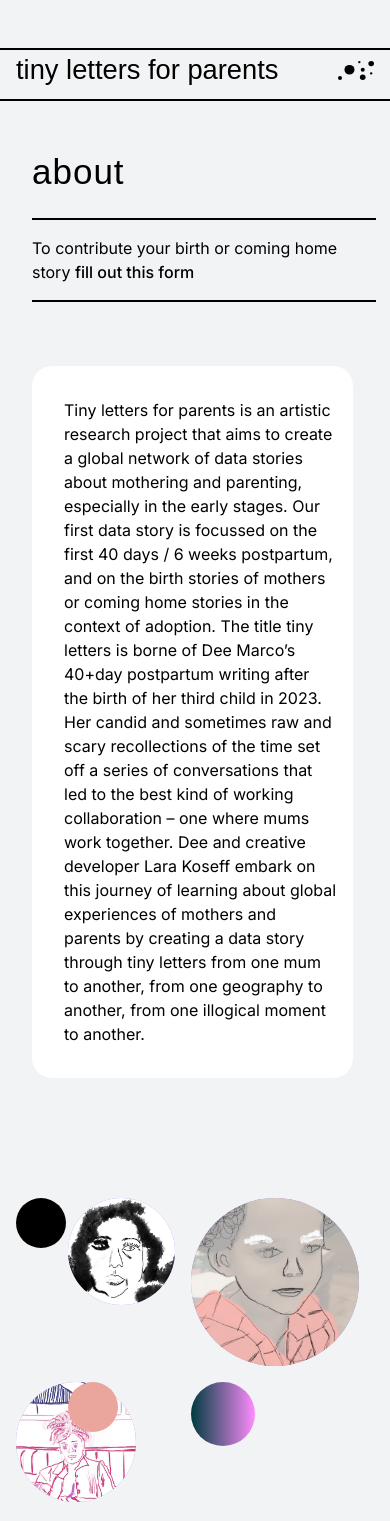
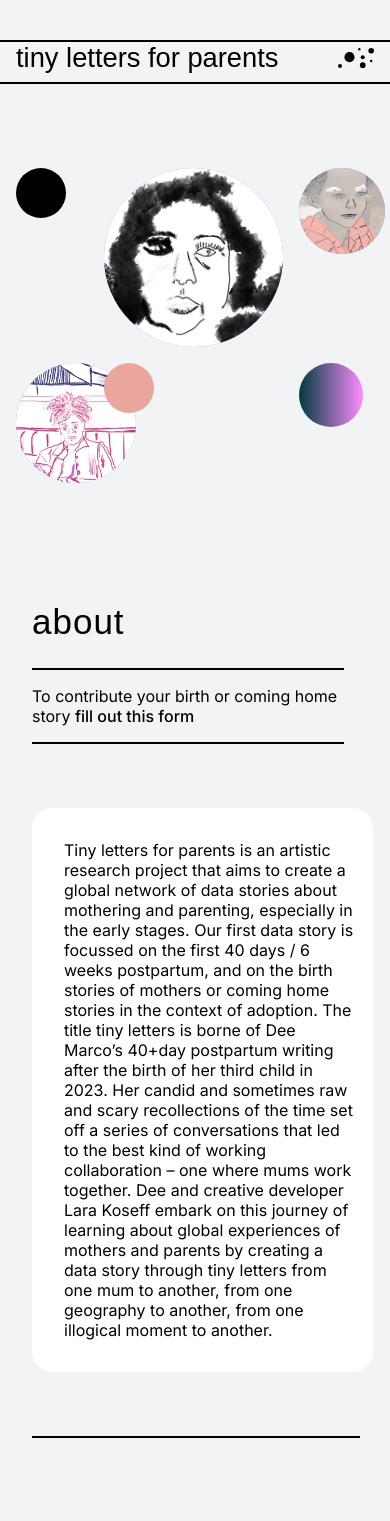
Before and after one commit to tinyletters/tinyletters.github.io, a React (Vite) app: page / in a window 390 px wide. Shown: the top 1521 px of the page. Built offline with nearby package versions, Linux system fonts and the light colour scheme; a web font is replaced by a local one.

Commit message:
tweak responsiveness

```diff
--- a/src/App.css
+++ b/src/App.css
@@ -3,6 +3,8 @@
   src:
     url("../fonts/Crake-SemiBold.woff") format("woff"),
     url("../fonts/Crake-SemiBold.woff2") format("woff2");
+  font-weight: normal;
+  font-style: normal;
 }
 
 @font-face {
@@ -10,6 +12,8 @@
   src:
     url("../fonts/Remixa-Semibold.woff") format("woff"),
     url("../fonts/Remixa-Semibold.woff2") format("woff2");
+  font-weight: normal;
+  font-style: normal;
 }
 
 /* unvisited link */
@@ -38,6 +42,10 @@ h2 {
   line-height: 35px;
   letter-spacing: 1px;
   font-weight: normal;
+}
+
+.circles--mobile {
+  display: none;
 }
 
 .header--title {
@@ -271,8 +279,13 @@ h2 {
   width: 50%;
 }
 
+.mary--kelly--image {
+  width: 80%;
+}
+
 body {
   font-family: Inter, system-ui, Avenir, Helvetica, Arial, sans-serif;
+  font-weight: normal;
   margin: 0;
   background-color: rgba(242, 243, 244, 1);
 }
@@ -280,9 +293,13 @@ body {
 /* -------Mobile View---------*/
 
 @media all and (max-width: 600px) {
-  /* .dee--image {
-    width: 50vw;
-  } */
+  .circles--mobile {
+    display: contents;
+  }
+
+  .circles--dt {
+    display: none;
+  }
 
   .header--title {
     margin-left: 1rem;
@@ -303,10 +320,15 @@ body {
   }
 
   .card {
-    width: 70vw;
+    width: 75vw;
+    margin-right: 2rem;
   }
   .intro--card {
     flex-direction: column;
+  }
+
+  .about {
+    margin-right: 2rem;
   }
 
   .ref--card {
@@ -315,8 +337,8 @@ body {
 
   .ref--mobile {
     display: block;
-    padding-left: 15vw;
-    padding-right: 15vw;
+    padding-left: 2rem;
+    padding-right: 2rem;
   }
 
   .ref {
@@ -339,34 +361,31 @@ body {
 
   .dear--data--image {
     display: block;
-    width: 85vw;
-    margin-top: -100px;
+    width: 100%;
+    margin-top: -120px;
   }
 
   .mary--kelly--image {
     display: block;
+    margin-right: 1rem;
     width: 85vw;
   }
 
   .dee--card {
-    width: 75vw;
+    width: 85vw;
     padding: 0;
     margin-right: 2rem;
   }
 
   .kelly--text {
-    width: 75vw;
+    width: 85vw;
     padding: 0;
     margin-left: 2rem;
   }
 
-  .kelly--image {
-    flex-direction: column;
-  }
-
   .title--card {
     justify-content: center;
-    width: 75vw;
+    width: 85vw;
     padding: 0;
     margin: 2rem;
   }
@@ -374,7 +393,7 @@ body {
   .about--circles {
     padding: 1rem;
     display: grid;
-    grid-template-columns: 10% 30% 10%;
+    /* grid-template-columns: % 30% 30%; */
   }
 
   .color--circle--4 {
@@ -411,6 +430,7 @@ body {
   }
 
   .image--circle--2 {
+    width: 80%;
     animation-name: none;
     animation-duration: 4s;
     animation-iteration-count: infinite;
@@ -483,7 +503,7 @@ body {
 
 /* -------iPad View---------*/
 
-@media all and (max-width: 800px) {
+@media all and (min-width: 601px) and (max-width: 900px) {
   .dee--marco--image {
     width: 80%;
   }
@@ -493,7 +513,7 @@ body {
   }
 
   .mary--kelly--image {
-    width: 80%;
+    width: 50%;
   }
 
   @keyframes circle-translate-1 {
--- a/src/App.jsx
+++ b/src/App.jsx
@@ -9,6 +9,9 @@ function App() {
   return (
     <>
       <Header />
+      <div className="circles--mobile" >
+      <Circles />
+      </div>
       <div className="intro--card">
         <div className="about">
           <h2>about</h2>
@@ -57,8 +60,8 @@ function App() {
           </p>
         </div>
       </div>
-      <div>
-        <Circles />
+      <div className="circles--dt">
+        <Circles  />
       </div>
       <div className="section--div">
         <Divider
--- a/src/References.jsx
+++ b/src/References.jsx
@@ -183,7 +183,7 @@ export default function References() {
         <img
           src="../images/mary-kelly.svg"
           className="mary--kelly--image"
-          alt="Dee Marco"
+          alt="Mary Kelly"
         />
       </div>
       <div className="kelly--text">
--- a/src/index.css
+++ b/src/index.css
@@ -1,7 +1,4 @@
-:root {
-  font-family: Inter, system-ui, Avenir, Helvetica, Arial, sans-serif;
-  line-height: 1.5;
-}
+
 
 a {
   font-weight: 500;
```
